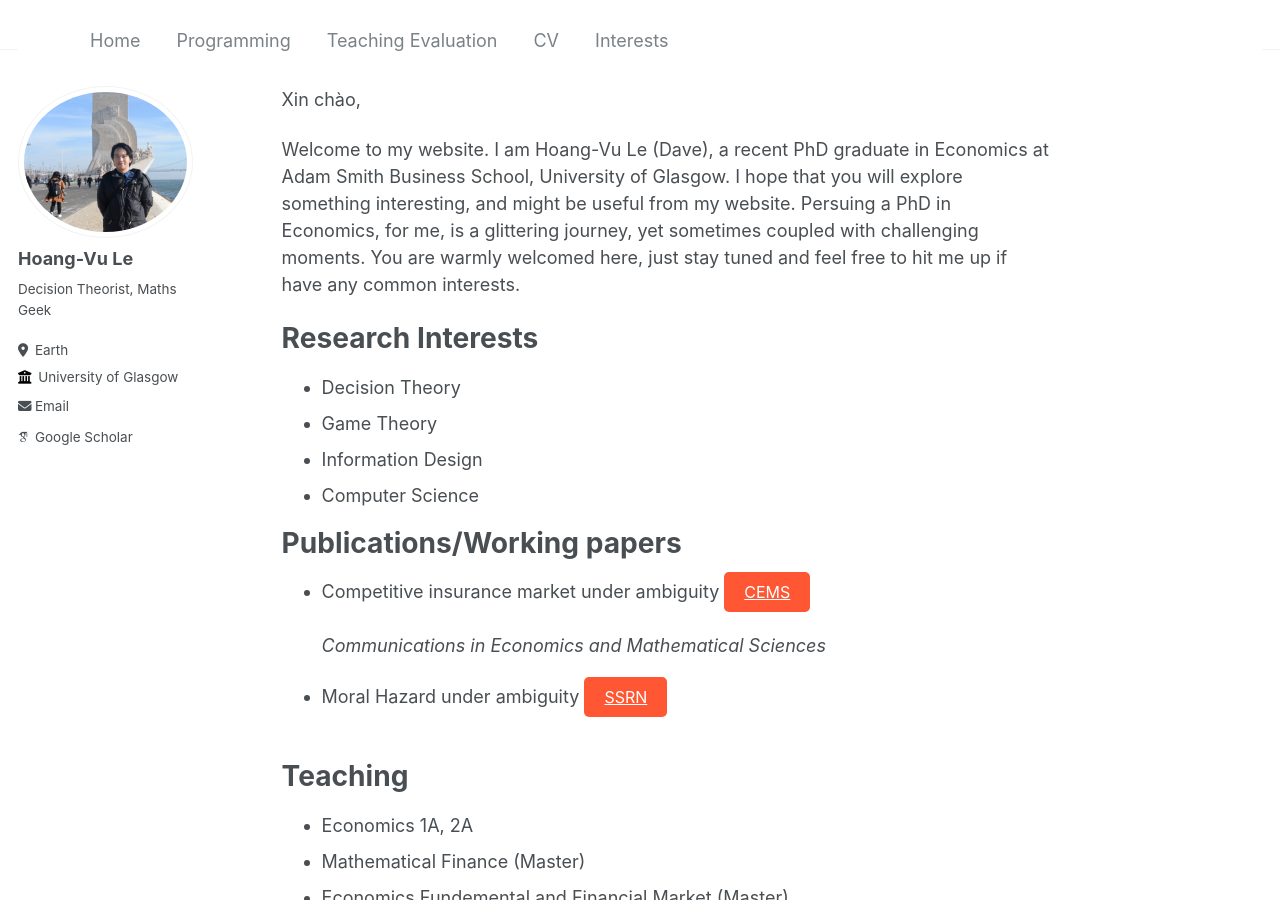
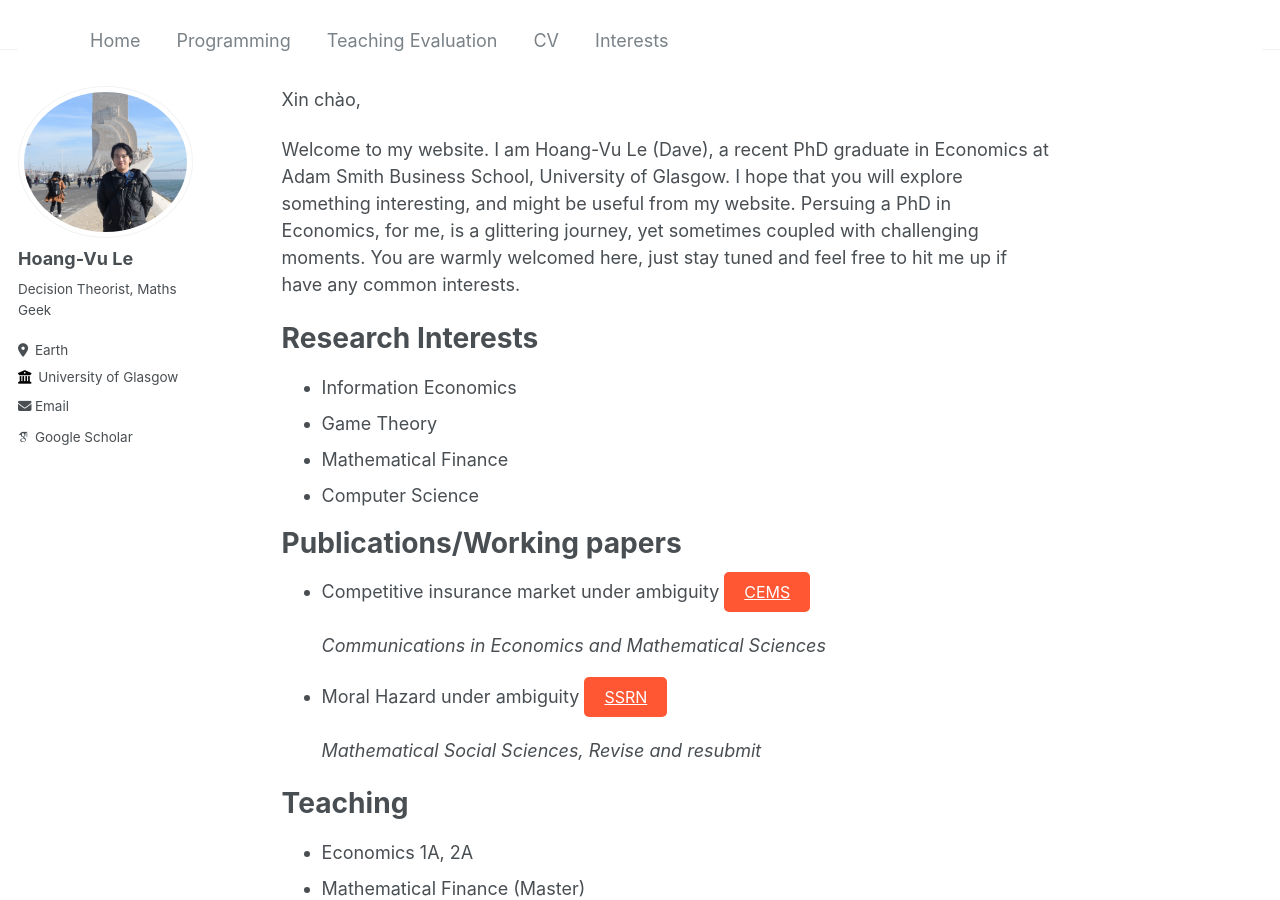
Before and after one commit to hvule/hvule.github.io, a Jekyll site: the page built from _pages/about.md, in a window 1280 px wide and 900 px high. Built offline with Jekyll 4.4.1, drawn with Linux system fonts in a browser that asks for light colours; some web fonts are replaced.

Commit message:
Update about.md

```diff
--- a/_pages/about.md
+++ b/_pages/about.md
@@ -16,9 +16,9 @@ Welcome to my website. I am Hoang-Vu Le (Dave), a recent PhD graduate in Economi
 Research Interests
 ======
 
-* Decision Theory
+* Information Economics
 * Game Theory
-* Information Design
+* Mathematical Finance
 * Computer Science
 
 Publications/Working papers
@@ -28,7 +28,7 @@ Publications/Working papers
  _Communications in Economics and Mathematical Sciences_
 
 * Moral Hazard under ambiguity <a href="https://papers.ssrn.com/sol3/papers.cfm?abstract_id=4782681" class="btn--research">SSRN</a><br><br>
-
+ _Mathematical Social Sciences, Revise and resubmit_
 
 
 Teaching
```
